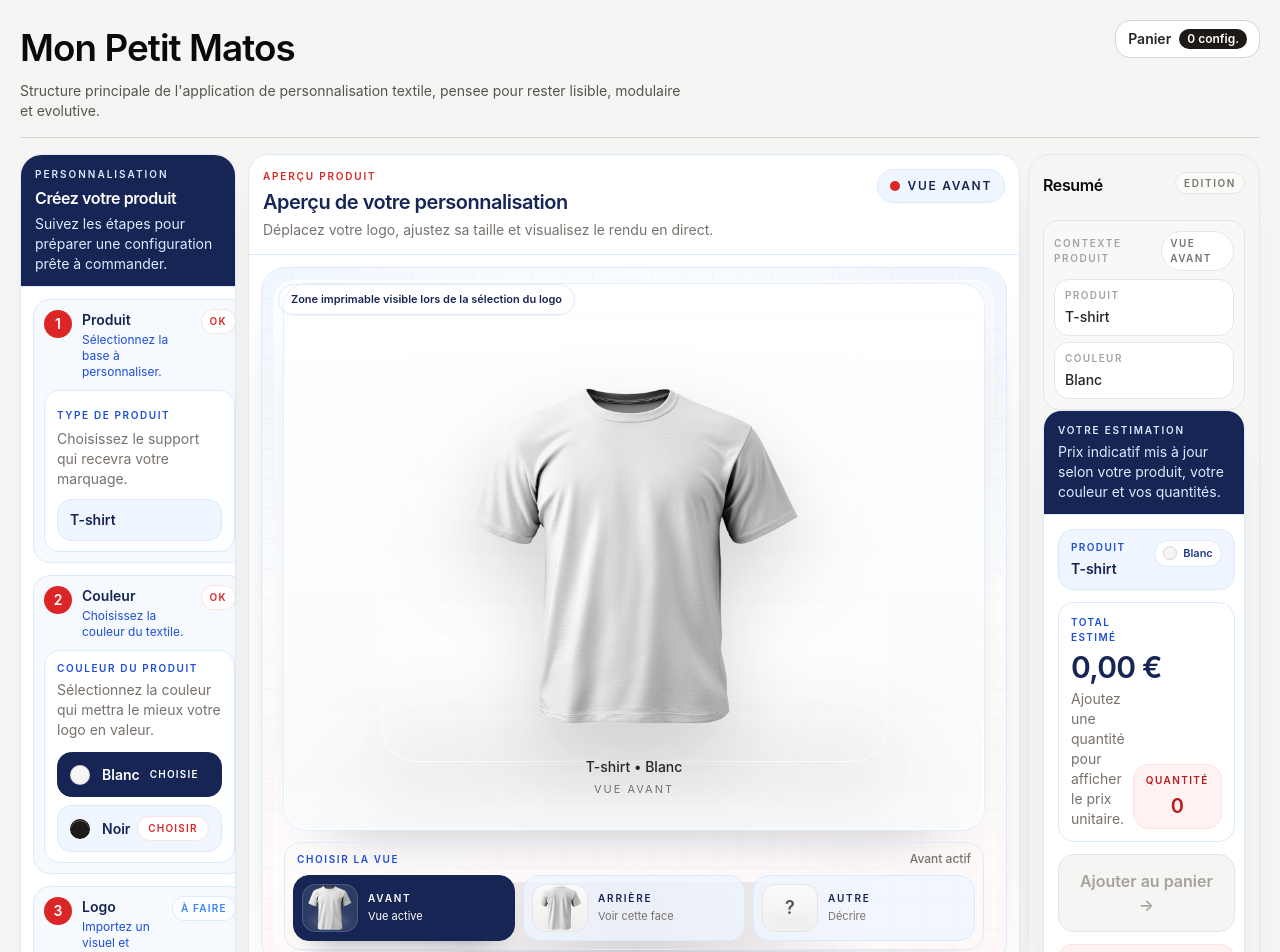
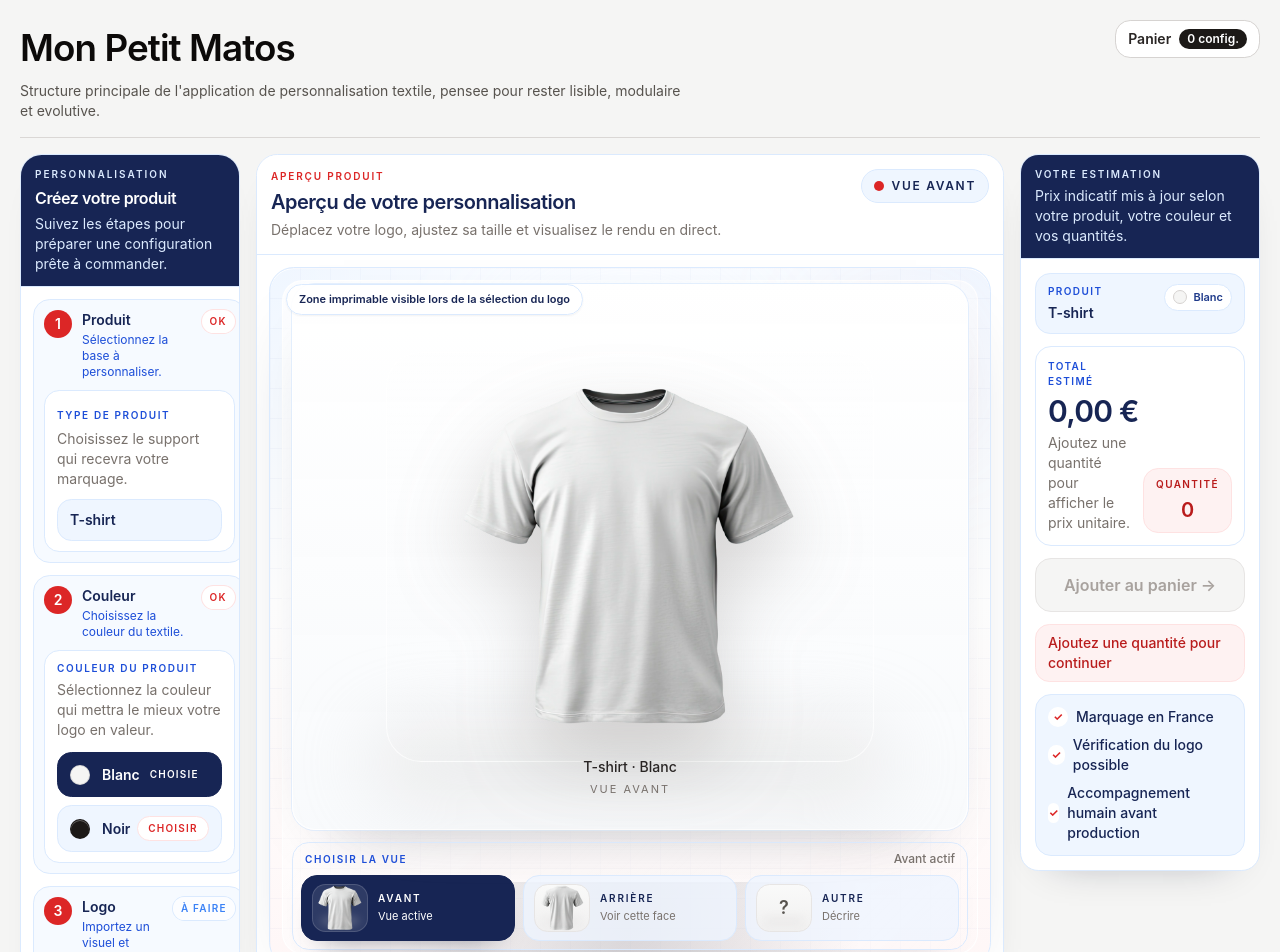
Before and after one commit to mathieuSIO/ProductStudioEditor, a React (Vite) app: page / in a window 1280 px wide. Shown: the top 952 px of the page. Built offline with nearby package versions, Linux system fonts and the light colour scheme.

Commit message:
update quantity + little ui correction

```diff
--- a/src/features/editor/components/canvas/ProductMockupPreview.tsx
+++ b/src/features/editor/components/canvas/ProductMockupPreview.tsx
@@ -136,14 +136,14 @@ export function ProductMockupPreview({
         )}
 
         {hasSelectedLogo ? (
-          <div className="pointer-events-none absolute right-3 top-3 rounded-full border border-sky-200 bg-white/92 px-2.5 py-1 text-[10px] font-semibold uppercase tracking-[0.16em] text-sky-700 shadow-sm">
-            Edition active
+          <div className="pointer-events-none absolute right-3 top-3 rounded-full border border-blue-100 bg-white/92 px-2.5 py-1 text-[10px] font-semibold uppercase tracking-[0.16em] text-blue-700 shadow-sm">
+            Édition active
           </div>
         ) : null}
 
         <div className="pointer-events-none absolute inset-x-4 bottom-4 text-center">
           <p className="text-sm font-medium text-stone-800">
-            {productName} • {productColorLabel}
+            {productName} · {productColorLabel}
           </p>
           <p className="mt-1 text-[11px] uppercase tracking-[0.18em] text-stone-500">
             Vue {getViewLabel(activeView)}
@@ -361,7 +361,7 @@ function getViewLabel(view: ProductViewId) {
     case 'front':
       return 'avant'
     case 'back':
-      return 'arriere'
+      return 'arrière'
     case 'custom':
       return 'autre'
     default:
--- a/src/features/editor/components/layout/EditorCanvasArea.tsx
+++ b/src/features/editor/components/layout/EditorCanvasArea.tsx
@@ -77,7 +77,7 @@ export function EditorCanvasArea({
             <div className="absolute right-8 top-10 h-28 w-28 rounded-full bg-red-200/25 blur-3xl" />
             <div className="absolute inset-x-10 bottom-1 h-20 bg-[radial-gradient(circle_at_center,_rgba(15,23,42,0.16),_transparent_72%)]" />
 
-            <div className="absolute left-4 top-4 z-20 rounded-full border border-blue-100 bg-white/92 px-3 py-1.5 text-[11px] font-semibold text-blue-950 shadow-sm">
+            <div className="absolute left-3 right-3 top-3 z-20 rounded-[0.9rem] border border-blue-100 bg-white/90 px-3 py-1.5 text-center text-[11px] font-semibold text-blue-950 shadow-sm sm:left-4 sm:right-auto sm:top-4 sm:rounded-full sm:text-left">
               Zone imprimable visible lors de la sélection du logo
             </div>
 
@@ -144,7 +144,7 @@ function EditorViewSelector({
           {getViewLabel(activeView)} actif
         </p>
       </div>
-      <div className="grid grid-cols-3 gap-2">
+      <div className="grid grid-cols-1 gap-2 sm:grid-cols-3">
         {availableViews.map((view) => {
           const isActive = view === activeView
           const viewConfig = view === 'custom' ? null : productColor.views[view]
@@ -161,15 +161,15 @@ function EditorViewSelector({
               type="button"
               onClick={() => onViewSelect(view)}
               aria-pressed={isActive}
-              className={`rounded-[1rem] border px-2 py-2 text-left transition-all ${
+              className={`rounded-[1rem] border px-2.5 py-2 text-left transition-all ${
                 isActive
                   ? 'border-blue-950 bg-blue-950 text-white shadow-[0_16px_28px_-22px_rgba(15,23,42,0.65)]'
                   : 'border-blue-100 bg-blue-50/80 text-blue-950 hover:border-red-200 hover:bg-white'
               }`}
             >
-              <div className="flex items-center gap-2.5">
+              <div className="flex items-center gap-2.5 sm:flex-col sm:items-start xl:flex-row xl:items-center">
                 <div
-                  className={`relative flex h-12 w-14 shrink-0 items-center justify-center overflow-hidden rounded-[0.85rem] border ${
+                  className={`relative flex h-11 w-14 shrink-0 items-center justify-center overflow-hidden rounded-[0.85rem] border sm:h-10 sm:w-full xl:h-12 xl:w-14 ${
                     isActive
                       ? 'border-white/15 bg-white/10'
                       : 'border-stone-200 bg-[linear-gradient(180deg,rgba(250,250,249,0.95),rgba(241,240,239,0.92))]'
--- a/src/features/editor/components/layout/EditorLayout.tsx
+++ b/src/features/editor/components/layout/EditorLayout.tsx
@@ -91,8 +91,8 @@ export function EditorLayout({ onAddToCart }: EditorLayoutProps) {
   }
 
   return (
-    <section className="grid gap-2.5 md:gap-3 lg:grid-cols-[minmax(13.5rem,14.25rem)_minmax(0,1fr)] xl:grid-cols-[13.5rem_minmax(0,2.2fr)_14.25rem] xl:items-start 2xl:grid-cols-[13.75rem_minmax(0,2.4fr)_14.5rem]">
-      <div className="order-2 lg:order-1 xl:order-1 xl:max-w-[13.5rem]">
+    <section className="grid gap-3.5 md:gap-4 lg:grid-cols-[minmax(13.5rem,14.25rem)_minmax(0,1fr)] xl:grid-cols-[13.75rem_minmax(0,2.2fr)_15rem] xl:items-start 2xl:grid-cols-[14rem_minmax(0,2.4fr)_15.5rem]">
+      <div className="order-2 lg:order-1 xl:order-1 xl:max-w-[14rem]">
         <EditorSidebarLeft
           logos={activeLogoElements}
           logo={activeLogoElement?.asset ?? null}
@@ -110,7 +110,7 @@ export function EditorLayout({ onAddToCart }: EditorLayoutProps) {
         />
       </div>
 
-      <div className="order-1 flex flex-col gap-2.5 lg:row-span-2 xl:order-2">
+      <div className="order-1 flex flex-col gap-3.5 lg:row-span-2 xl:order-2">
         <EditorCanvasArea
           logoElements={activeLogoElements}
           onLogoPositionChange={handleLogoPositionChange}
@@ -138,7 +138,7 @@ export function EditorLayout({ onAddToCart }: EditorLayoutProps) {
 
       <div
         ref={logoInspectorRef}
-        className="order-3 lg:order-2 xl:order-3 xl:max-w-[14.5rem] xl:justify-self-end"
+        className="order-3 lg:order-2 xl:order-3 xl:max-w-[15.5rem] xl:justify-self-end"
       >
         <EditorSidebarRight
           activeView={activeView}
--- a/src/features/editor/components/layout/EditorSidebarRight.tsx
+++ b/src/features/editor/components/layout/EditorSidebarRight.tsx
@@ -1,9 +1,4 @@
-import { PanelCard } from '../../../../components/ui/PanelCard'
-import type {
-  Product,
-  ProductColor,
-  ProductViewId,
-} from '../../types'
+import type { Product, ProductColor, ProductViewId } from '../../types'
 import { PriceSummaryPanel } from '../panels/PriceSummaryPanel'
 
 type EditorSidebarRightProps = {
@@ -30,54 +25,23 @@ export function EditorSidebarRight({
   totalQuantity,
 }: EditorSidebarRightProps) {
   return (
-    <aside className="flex flex-col gap-2.5">
-      <PanelCard
-        title="Resumé"
-        aside={
-          <span className="rounded-full border border-stone-200 bg-stone-50 px-2 py-1 text-[10px] font-semibold uppercase tracking-[0.16em] text-stone-500">
-            Edition
-          </span>
-        }
-      >
-        {activeView === 'custom' && (
-          <div className="rounded-[1rem] border border-stone-200 bg-stone-50/80 p-2.5">
+    <aside className="flex flex-col gap-3">
+      {activeView === 'custom' ? (
+        <div className="rounded-[1.15rem] border border-blue-100 bg-blue-50 px-3 py-3">
           <div className="flex items-center justify-between gap-2">
-              <p className="text-[10px] font-semibold uppercase tracking-[0.16em] text-stone-400">
+            <p className="text-[10px] font-semibold uppercase tracking-[0.16em] text-blue-700">
               Mode actif
             </p>
-              <span className="rounded-full border border-stone-200 bg-white px-2 py-1 text-[10px] font-semibold uppercase tracking-[0.14em] text-stone-500">
+            <span className="rounded-full bg-white px-2 py-1 text-[10px] font-semibold uppercase tracking-[0.12em] text-red-600">
               Autre
             </span>
           </div>
-            <p className="mt-1.5 text-sm leading-5 text-stone-500">
-              La demande personnalisee se renseigne maintenant directement dans le studio central pour rester au coeur de l'ecran.
-            </p>
-            <div className="mt-2.5 rounded-[0.95rem] border border-stone-200 bg-white px-3 py-2.5">
-              <p className="text-[10px] font-semibold uppercase tracking-[0.14em] text-stone-400">
-                Usage
-              </p>
-              <p className="mt-1 text-sm leading-5 text-stone-600">
-                Utilise ce mode pour decrire une manche, une nuque, un bas de dos ou toute autre zone specifique.
+          <p className="mt-2 text-sm leading-5 text-blue-900">
+            Décrivez une manche, une nuque, un bas de dos ou toute autre zone
+            spécifique dans l’aperçu central.
           </p>
         </div>
-          </div>
-        )}
-
-        <div className="rounded-[1rem] border border-stone-200 bg-stone-50/70 p-2.5">
-          <div className="flex items-center justify-between gap-2">
-            <p className="text-[10px] font-semibold uppercase tracking-[0.16em] text-stone-400">
-              Contexte produit
-            </p>
-            <span className="rounded-full border border-stone-200 bg-white px-2 py-1 text-[10px] font-semibold uppercase tracking-[0.14em] text-stone-500">
-              Vue {getViewLabel(activeView)}
-            </span>
-          </div>
-
-          <div className="mt-2 grid gap-1.5">
-            <ContextRow label="Produit" value={product.name} />
-            <ContextRow label="Couleur" value={productColor.label} />
-          </div>
-        </div>
+      ) : null}
 
       <PriceSummaryPanel
         addToCartFeedbackMessage={addToCartFeedbackMessage}
@@ -88,36 +52,6 @@ export function EditorSidebarRight({
         productColor={productColor}
         totalQuantity={totalQuantity}
       />
-      </PanelCard>
     </aside>
   )
 }
-
-type ContextRowProps = {
-  label: string
-  value: string
-}
-
-function ContextRow({ label, value }: ContextRowProps) {
-  return (
-    <div className="rounded-[0.9rem] border border-stone-200 bg-white px-2.5 py-2">
-      <p className="text-[10px] font-semibold uppercase tracking-[0.14em] text-stone-400">
-        {label}
-      </p>
-      <p className="mt-1 text-sm font-medium text-stone-800">{value}</p>
-    </div>
-  )
-}
-
-function getViewLabel(view: ProductViewId) {
-  switch (view) {
-    case 'front':
-      return 'avant'
-    case 'back':
-      return 'arriere'
-    case 'custom':
-      return 'autre'
-    default:
-      return view
-  }
-}
--- a/src/features/editor/components/panels/CustomPlacementCard.tsx
+++ b/src/features/editor/components/panels/CustomPlacementCard.tsx
@@ -4,7 +4,7 @@ type CustomPlacementCardProps = {
   onChange: (value: string) => void
 }
 
-const suggestionLabels = ['Manche', 'Dos bas', 'Cote coeur', 'Col / nuque']
+const suggestionLabels = ['Manche', 'Dos bas', 'Côté cœur', 'Col / nuque']
 
 export function CustomPlacementCard({
   productName,
@@ -15,25 +15,25 @@ export function CustomPlacementCard({
 
   return (
     <div className="mx-auto flex w-full max-w-2xl items-center justify-center py-2 sm:py-4">
-      <div className="w-full rounded-[1.4rem] border border-stone-200 bg-white px-5 py-5 shadow-[0_24px_60px_-42px_rgba(28,25,23,0.22)] sm:px-6 sm:py-6">
-        <div className="flex items-start justify-between gap-3 border-b border-stone-100 pb-4">
+      <div className="w-full rounded-[1.4rem] border border-blue-100 bg-white px-5 py-5 shadow-[0_24px_60px_-42px_rgba(15,23,42,0.22)] sm:px-6 sm:py-6">
+        <div className="flex items-start justify-between gap-3 border-b border-blue-100 pb-4">
           <div className="min-w-0">
-            <span className="rounded-full border border-stone-200 bg-stone-50 px-2.5 py-1 text-[10px] font-semibold uppercase tracking-[0.16em] text-stone-500">
-              Demande personnalisee
+            <span className="rounded-full border border-blue-100 bg-blue-50 px-2.5 py-1 text-[10px] font-semibold uppercase tracking-[0.16em] text-blue-700">
+              Demande personnalisée
             </span>
-            <h3 className="mt-3 text-[1.15rem] font-semibold tracking-tight text-stone-950 sm:text-[1.25rem]">
-              Decris ton besoin
+            <h3 className="mt-3 text-[1.15rem] font-semibold tracking-tight text-blue-950 sm:text-[1.25rem]">
+              Décrivez votre besoin
             </h3>
-            <p className="mt-1.5 max-w-xl text-sm leading-6 text-stone-500">
-              Indique ou et comment tu souhaites personnaliser ton produit.
+            <p className="mt-1.5 max-w-xl text-sm leading-6 text-stone-600">
+              Indiquez où et comment vous souhaitez personnaliser votre produit.
             </p>
           </div>
 
-          <div className="hidden rounded-[1rem] border border-stone-200 bg-stone-50/80 px-3 py-2 text-right sm:block">
-            <p className="text-[10px] font-semibold uppercase tracking-[0.14em] text-stone-400">
+          <div className="hidden rounded-[1rem] border border-blue-100 bg-blue-50 px-3 py-2 text-right sm:block">
+            <p className="text-[10px] font-semibold uppercase tracking-[0.14em] text-blue-700">
               Produit
             </p>
-            <p className="mt-1 text-sm font-medium text-stone-800">
+            <p className="mt-1 text-sm font-semibold text-blue-950">
               {productName}
             </p>
           </div>
@@ -41,13 +41,15 @@ export function CustomPlacementCard({
 
         <div className="mt-5">
           <label className="block">
-            <span className="sr-only">Description de la demande personnalisee</span>
+            <span className="sr-only">
+              Description de la demande personnalisée
+            </span>
             <textarea
               value={value}
               onChange={(event) => onChange(event.target.value)}
               rows={7}
-              placeholder={`Exemple :\n- logo sur manche gauche\n- impression en bas du dos\n- broderie cote coeur\n- texte sur la nuque`}
-              className="min-h-[150px] w-full resize-none rounded-[1.1rem] border border-stone-200 bg-stone-50/45 px-4 py-3 text-sm leading-6 text-stone-800 outline-none transition-colors placeholder:text-stone-400 focus:border-stone-400 focus:bg-white"
+              placeholder={`Exemple :\n- logo sur manche gauche\n- impression en bas du dos\n- broderie côté cœur\n- texte sur la nuque`}
+              className="min-h-[150px] w-full resize-none rounded-[1.1rem] border border-blue-100 bg-blue-50/45 px-4 py-3 text-sm leading-6 text-blue-950 outline-none transition-colors placeholder:text-blue-400 focus:border-red-400 focus:bg-white"
             />
           </label>
 
@@ -55,7 +57,7 @@ export function CustomPlacementCard({
             {suggestionLabels.map((label) => (
               <span
                 key={label}
-                className="rounded-full border border-stone-200 bg-stone-50 px-3 py-1.5 text-[11px] font-medium text-stone-600"
+                className="rounded-full border border-blue-100 bg-blue-50 px-3 py-1.5 text-[11px] font-medium text-blue-700"
               >
                 {label}
               </span>
@@ -63,12 +65,14 @@ export function CustomPlacementCard({
           </div>
 
           {isEmpty ? (
-            <div className="mt-4 rounded-[1rem] border border-dashed border-stone-300 bg-stone-50/70 px-4 py-3 text-sm leading-6 text-stone-500">
-              Donne un maximum de contexte utile: emplacement souhaite, type de marquage, taille approximative ou intention particuliere.
+            <div className="mt-4 rounded-[1rem] border border-dashed border-blue-200 bg-blue-50 px-4 py-3 text-sm leading-6 text-blue-800">
+              Donnez un maximum de contexte utile : emplacement souhaité, type
+              de marquage, taille approximative ou intention particulière.
             </div>
           ) : (
-            <div className="mt-4 rounded-[1rem] border border-emerald-200 bg-emerald-50/80 px-4 py-3 text-sm leading-6 text-emerald-800">
-              Brief enregistre. Tu peux revenir sur Avant ou Arriere sans perdre cette demande.
+            <div className="mt-4 rounded-[1rem] border border-red-100 bg-red-50 px-4 py-3 text-sm leading-6 text-red-700">
+              Brief enregistré. Vous pouvez revenir sur Avant ou Arrière sans
+              perdre cette demande.
             </div>
           )}
         </div>
--- a/src/features/editor/components/panels/ProductQuantityPanel.tsx
+++ b/src/features/editor/components/panels/ProductQuantityPanel.tsx
@@ -84,7 +84,7 @@ export function ProductQuantityPanel({
                   ) : null}
                 </div>
 
-                <div className="mt-3 grid grid-cols-[2.5rem_minmax(0,1fr)_2.5rem] items-center gap-2">
+                <div className="mt-3 flex items-center justify-center gap-2">
                   <button
                     type="button"
                     aria-label={`Retirer une unité pour ${
@@ -114,10 +114,10 @@ export function ProductQuantityPanel({
                         Number.isNaN(nextValue) ? 0 : nextValue,
                       )
                     }}
-                    className={`h-10 w-full rounded-[0.9rem] border px-2 text-center text-base font-semibold outline-none transition-colors ${
+                    className={`h-10 w-14 min-w-[3rem] rounded-[0.9rem] border border-blue-100 bg-white px-2 text-center text-base font-semibold tabular-nums text-blue-950 outline-none transition-colors focus:border-blue-400 ${
                       hasQuantity
-                        ? 'border-red-200 bg-white text-red-700 focus:border-red-500'
-                        : 'border-blue-100 bg-white text-blue-950 focus:border-blue-400'
+                        ? 'border-red-200 text-red-700 focus:border-red-500'
+                        : ''
                     }`}
                   />
 
```
Lines whose indentation alone changed are shown as unchanged.
